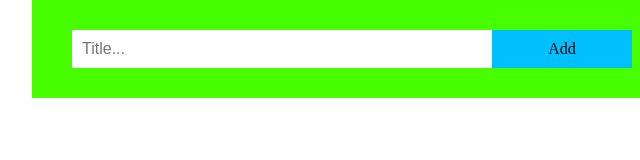
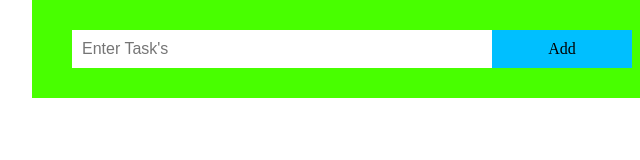
Before and after one commit to omchaudhari1107/LGMVIP-Web, a plain HTML site: page Task-1(To-do list)/index.html in a window 1280 px wide. Shown: the full height of the page, 288-928 px from the left. Drawn offline with Linux system fonts and the light colour scheme.

Commit message:
Update index.html

```diff
--- a/Task-1(To-do list)/index.html
+++ b/Task-1(To-do list)/index.html
@@ -11,7 +11,7 @@
 
 <body>
     <div id="myDIV" class="header">
-        <input type="text" id="myInput" placeholder="Title...">
+        <input type="text" id="myInput" placeholder="Enter Task's">
         <span onclick="newElement()" class="addBtn">Add</span>
     </div>
 
```
